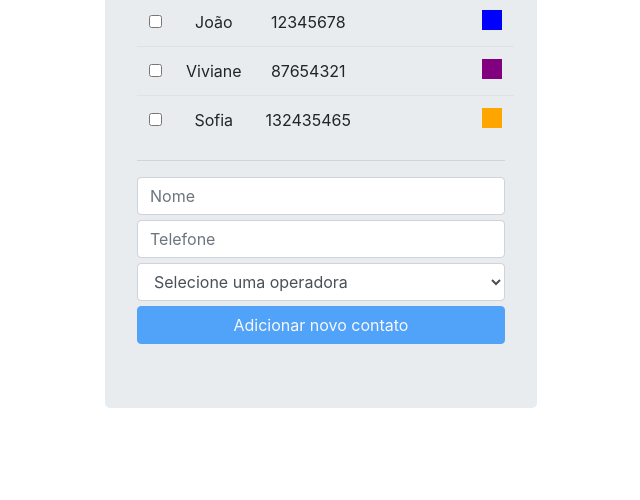
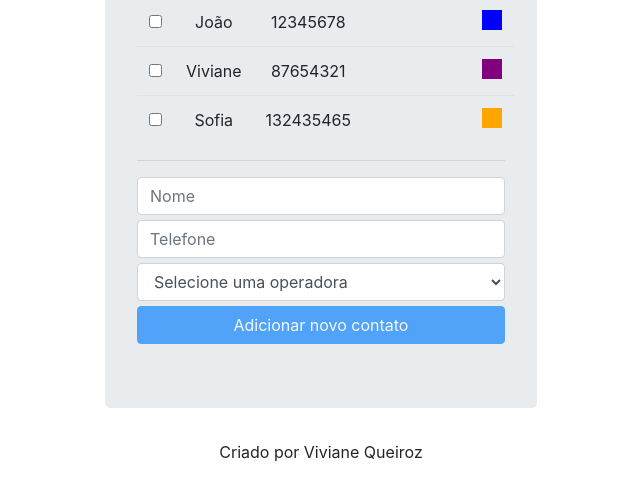
Before and after one commit to vivianequeiroz/angularjs-fundamentals, a plain HTML site: page src/index.html in a window 1280 px wide. Shown: the part 190-690 px from the top of the page, without its empty margins (319-959 px from the left). Drawn offline with nearby package versions, Linux system fonts and the light colour scheme.

Commit message:
chore: ng-includes

```diff
--- /dev/null
+++ b/src/footer.html
@@ -0,0 +1,3 @@
+<div style="text-align: center;">
+    Criado por Viviane Queiroz
+</div>
--- a/src/index.html
+++ b/src/index.html
@@ -103,7 +103,7 @@
             ng-show/hng-hide: interacts with the css - adds or remove a 'display: none;'
             performance must me considered when choosing one of them
             -->
-
     </div>
+    <div ng-include="'footer.html'"></div>
 </body>
 </html>
```
